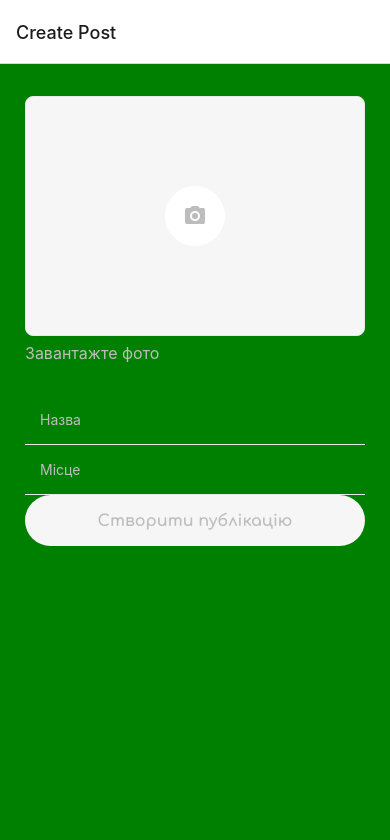
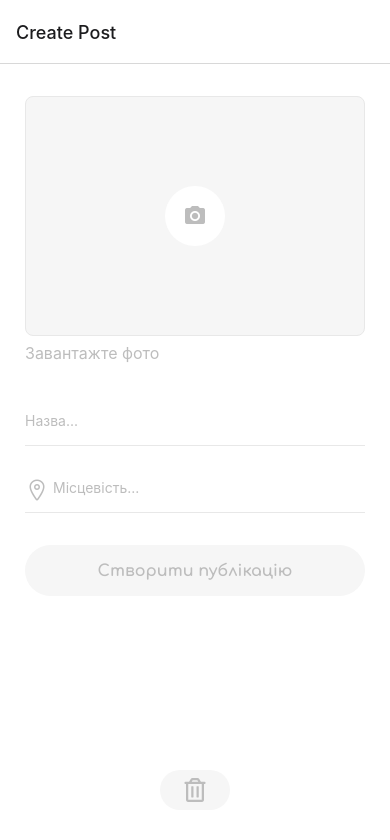
Before and after one commit to Eugene-Hlushak/goit-react-native-hw, a React Native app: screen / in a window 390 px wide. Shown: the top 840 px of the page. Built offline with nearby package versions, Linux system fonts and the light colour scheme.

Commit message:
add CreatePostScreen

```diff
--- a/Screens/CreatePostsScreen.jsx
+++ b/Screens/CreatePostsScreen.jsx
@@ -8,39 +8,40 @@ import {
   Alert,
   Text,
 } from "react-native";
-import { MaterialIcons } from "@expo/vector-icons";
+import { MaterialIcons, Ionicons, FontAwesome5 } from "@expo/vector-icons";
+
 import { useState } from "react";
 
 export default function CreatePostsScreen() {
   const [postName, setPostName] = useState("");
-  const [place, setPlace] = useState("");
+  const [location, setLocation] = useState("");
   const [isActiveBtn, setIsActiveBtn] = useState(true);
 
   const postNameInputHandler = (text) => {
     setPostName(text);
-    enableBtn(text, place);
+    enableBtn(text, location);
   };
 
-  const placeInputHandler = (text) => {
-    setPlace(text);
+  const locationInputHandler = (text) => {
+    setLocation(text);
     enableBtn(postName, text);
   };
 
   const onSubmit = () => {
     console.log(`UserData:
      postName - ${postName},
-     place - ${place}`);
+     location - ${location}`);
     resetForm();
   };
 
   const resetForm = () => {
     setPostName("");
-    setPlace("");
+    setLocation("");
     setIsActiveBtn(true);
   };
 
-  const enableBtn = (postName, place) => {
-    if (!postName || !place) {
+  const enableBtn = (postName, location) => {
+    if (!postName || !location) {
       setIsActiveBtn(true);
     } else {
       setIsActiveBtn(false);
@@ -48,7 +49,9 @@ export default function CreatePostsScreen() {
   };
 
   return (
+    <TouchableWithoutFeedback onPress={() => Keyboard.dismiss()}>
       <View style={styles.container}>
+        <View style={styles.formContainer}>
           <View style={styles.addPhotoContainer}>
             <TouchableOpacity
               onPress={() => Alert.alert("You can add photo")}
@@ -56,30 +59,42 @@ export default function CreatePostsScreen() {
             >
               <View style={styles.photo}>
                 <View style={styles.roundContainer}>
-              <MaterialIcons name="photo-camera" size={24} color="#BDBDBD" />
+                  <MaterialIcons
+                    name="photo-camera"
+                    size={24}
+                    color="#BDBDBD"
+                  />
                 </View>
               </View>
             </TouchableOpacity>
             <Text style={styles.tipp}>Завантажте фото</Text>
           </View>
 
-      <View style={styles.formContainer}>
           <TextInput
-          style={[styles.formInput]}
-          placeholder="Назва"
+            style={[styles.formInput, styles.formInputPostName]}
+            placeholder="Назва..."
             inputMode="text"
             value={postName}
             onChangeText={postNameInputHandler}
             placeholderTextColor={"#BDBDBD"}
           />
-
+          <View style={styles.formInputLocationContainer}>
+            {!location && (
+              <Ionicons
+                name="md-location-outline"
+                size={24}
+                style={styles.locationIcon}
+                color="#BDBDBD"
+              />
+            )}
             <TextInput
-          style={styles.formInput}
-          placeholder="Місце"
-          value={place}
-          onChangeText={placeInputHandler}
+              style={[styles.formInput, !location && styles.formInputLocation]}
+              placeholder="Місцевість..."
+              value={location}
+              onChangeText={locationInputHandler}
               placeholderTextColor={"#BDBDBD"}
             />
+          </View>
 
           <TouchableOpacity
             disabled={isActiveBtn}
@@ -100,7 +115,16 @@ export default function CreatePostsScreen() {
             </Text>
           </TouchableOpacity>
         </View>
+
+        <TouchableOpacity
+          activeOpacity={0.5}
+          onPress={resetForm}
+          style={styles.deletePost}
+        >
+          <FontAwesome5 name="trash-alt" size={24} color="#BDBDBD" />
+        </TouchableOpacity>
       </View>
+    </TouchableWithoutFeedback>
   );
 }
 
@@ -110,8 +134,10 @@ const styles = StyleSheet.create({
     paddingTop: 32,
     paddingRight: 16,
     paddingLeft: 16,
-    backgroundColor: "green",
+    paddingBottom: 34,
     alignItems: "center",
+    justifyContent: "space-between",
+    backgroundColor: "#FFFFFF",
   },
 
   addPhotoContainer: {
@@ -151,10 +177,30 @@ const styles = StyleSheet.create({
   },
 
   formInput: {
-    height: 50,
-    padding: 15,
+    height: 51,
+    paddingTop: 15,
+    paddingBottom: 15,
     borderBottomWidth: 1,
     borderBottomColor: "#E8E8E8",
+  },
+
+  formInputPostName: {
+    marginBottom: 16,
+  },
+
+  formInputLocationContainer: {
+    marginBottom: 32,
+  },
+
+  formInputLocation: {
+    position: "relative",
+    paddingLeft: 28,
+  },
+
+  locationIcon: {
+    top: 15,
+    left: 0,
+    position: "absolute",
   },
 
   createPostBtn: {
@@ -173,17 +219,9 @@ const styles = StyleSheet.create({
     backgroundColor: "#FF6C00",
   },
 
-  // createPostBtnTitleDisabled: {
-  //   fontFamily: "Comfortaa-Bold",
-  //   textAlign: "center",
-  //
-  //   fontSize: 16,
-  // },
-
   createPostBtnTitle: {
     fontFamily: "Comfortaa-Bold",
     textAlign: "center",
-
     fontSize: 16,
   },
 
@@ -194,4 +232,13 @@ const styles = StyleSheet.create({
   enabledTitle: {
     color: "#FFFFFF",
   },
+
+  deletePost: {
+    justifyContent: "center",
+    alignItems: "center",
+    width: 70,
+    height: 40,
+    backgroundColor: "#F6F6F6",
+    borderRadius: 20,
+  },
 });
--- a/package.json
+++ b/package.json
@@ -17,6 +17,7 @@
     "expo-font": "~11.0.1",
     "expo-status-bar": "~1.4.2",
     "react": "18.1.0",
+    "react-devtools": "^4.27.3",
     "react-dom": "18.1.0",
     "react-native": "0.70.5",
     "react-native-gesture-handler": "~2.8.0",
```
Also changed, not shown: 1 other file (tests, documents, lock files or other folders). Lines whose indentation alone changed are shown as unchanged.
